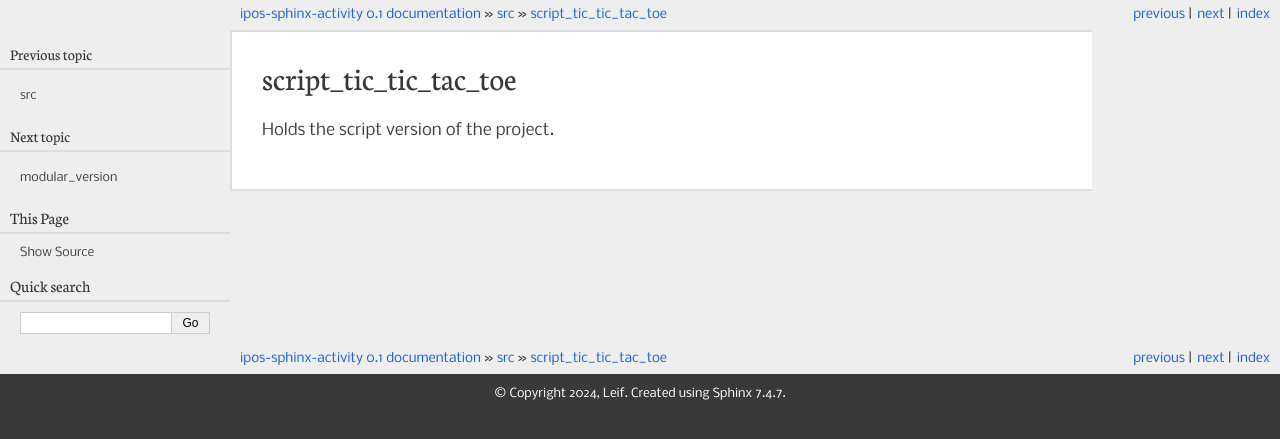
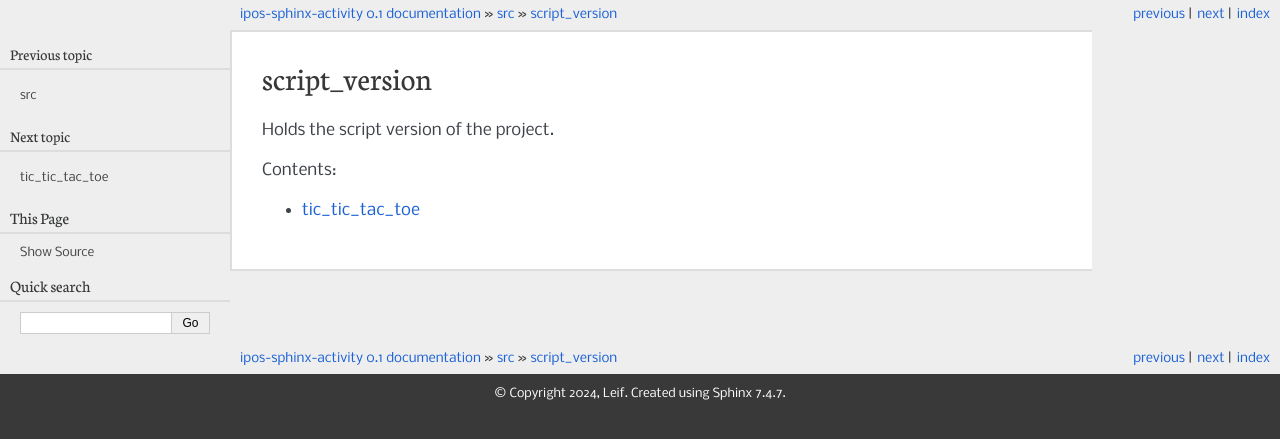
Before and after one commit to LB-TAFE/documentation-example, a Sphinx documentation site: the page built from docs/src/script_version/script_version.rst, in a window 1280 px wide. Shown: the top 439 px of the page. Built offline with Sphinx 7.4.7, drawn with Linux system fonts in a browser that asks for light colours; pages that are not in the unit, such as notebooks, are missing from menus.

Commit message:
docs: Include all project files in documentation

```diff
--- a/docs/src/modular_version/modular_version.rst
+++ b/docs/src/modular_version/modular_version.rst
@@ -6,3 +6,6 @@ Directory that contains the modular version of the project.
 .. toctree::
    :maxdepth: 2
    :caption: Contents:
+
+   board.rst
+   game.rst
--- a/docs/src/script_version/script_version.rst
+++ b/docs/src/script_version/script_version.rst
@@ -1,8 +1,10 @@
-script\_tic\_tic\_tac\_toe
-==========================
+script_version
+==============
 
 Holds the script version of the project.
 
 .. toctree::
    :maxdepth: 2
    :caption: Contents:
+
+   tic_tac_toe.rst
```
Also changed, not shown: docs/src/script_version/tic_tac_toe.rst (renamed from docs/src/script_version/script_tic_tac_toe.rst), 1 other file.
